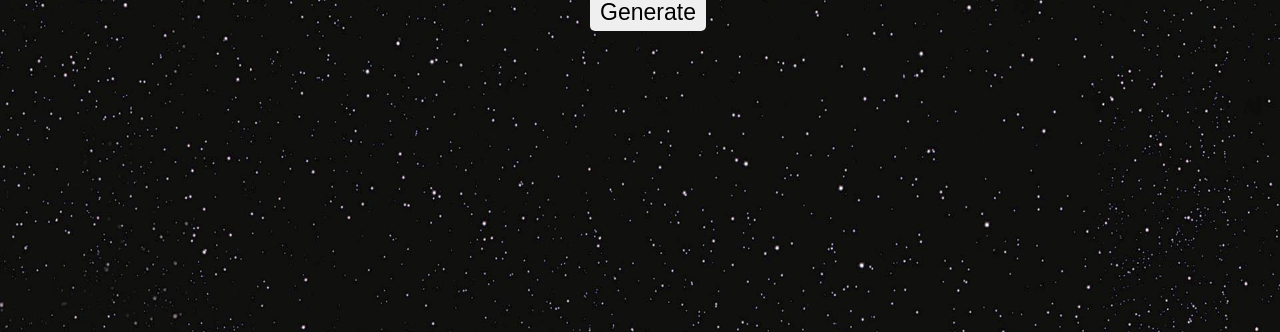
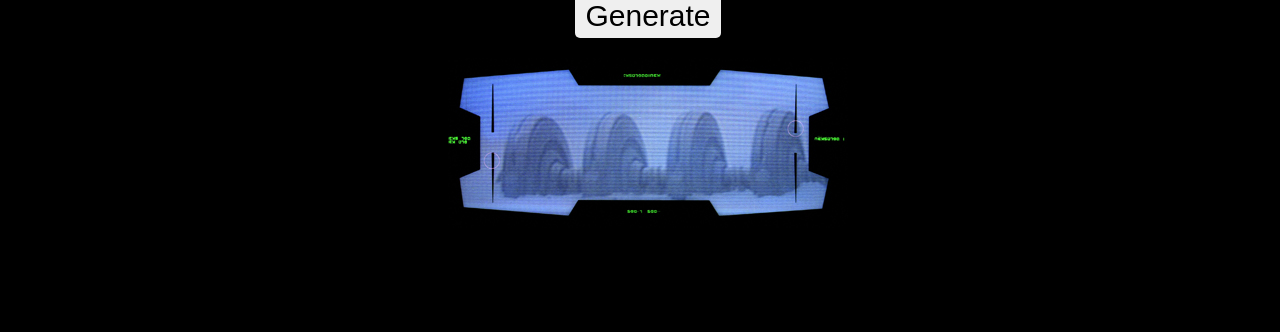
Before and after one commit to ForgeableSum/sw-generator, a website: page public/index.html in a window 1280 px wide. Shown: the part 412-744 px from the top of the page. Drawn offline with nearby package versions, Linux system fonts and the light colour scheme.

Commit message:
Added generator pic, some style changes.

```diff
--- a/public/index.html
+++ b/public/index.html
@@ -13,6 +13,7 @@
     <h1 id="title">Star Wars Movie Generator</h1>
     <img id="arrow" src="https://iadolpholiverbush.files.wordpress.com/2018/09/arrows.gif?w=319&h=168" />
     <button id="gen_button">Generate</button>
+    <img id="gen" src="media/generator.jpg" />
     </div>
     <p id="disclaimer">** Not affiliated with Star Wars, The Walt Disney company, Lucasfilm Ltd., Bad Robot or any of
         their affiliates.</p>
--- a/public/js/gen.js
+++ b/public/js/gen.js
@@ -38,9 +38,10 @@ function replaceCrawlText(epNumber,title) {
     jQuery.get("/spin-text", function (data) {
 
         $('#top_area').css({'background-color': '#000'});
-        $('.star-wars,.fade,#arrow').remove();
+        $('.star-wars,.fade,#arrow,img#gen').remove();
         $('#gen_button').css({'font-size': '14px'});
         $('#gen_button').text("Generate New Movie");
+        $('body').css({ 'background-image': 'url("/media/bg.jpg")' });
 
         crawl = crawl + data + '</div></section></body>';
         $('body').append(crawl);
--- a/public/style.css
+++ b/public/style.css
@@ -7,7 +7,6 @@
 	width: 100%;
 	height: 100%;
 	overflow: hidden;
-	background-image: url('media/bg.jpg');
 
 	background-size: 100% 100%;
     background-repeat: no-repeat;
@@ -33,7 +32,7 @@
     display: block;
     margin-left: auto;
     margin-right: auto;
-    font-size: 23px;
+    font-size: 30px;
     position: relative;
     z-index: 999;
     cursor: pointer;
@@ -78,6 +77,12 @@
 	cursor: pointer;
 }
 
+img#gen {
+	display: block;
+	margin-left: auto;
+	margin-right: auto;
+	margin-top: 20px;
+}
 
 /* Begin Crawl Stuff */
 
```
Also changed, not shown: public/media/generator.jpg (added).
